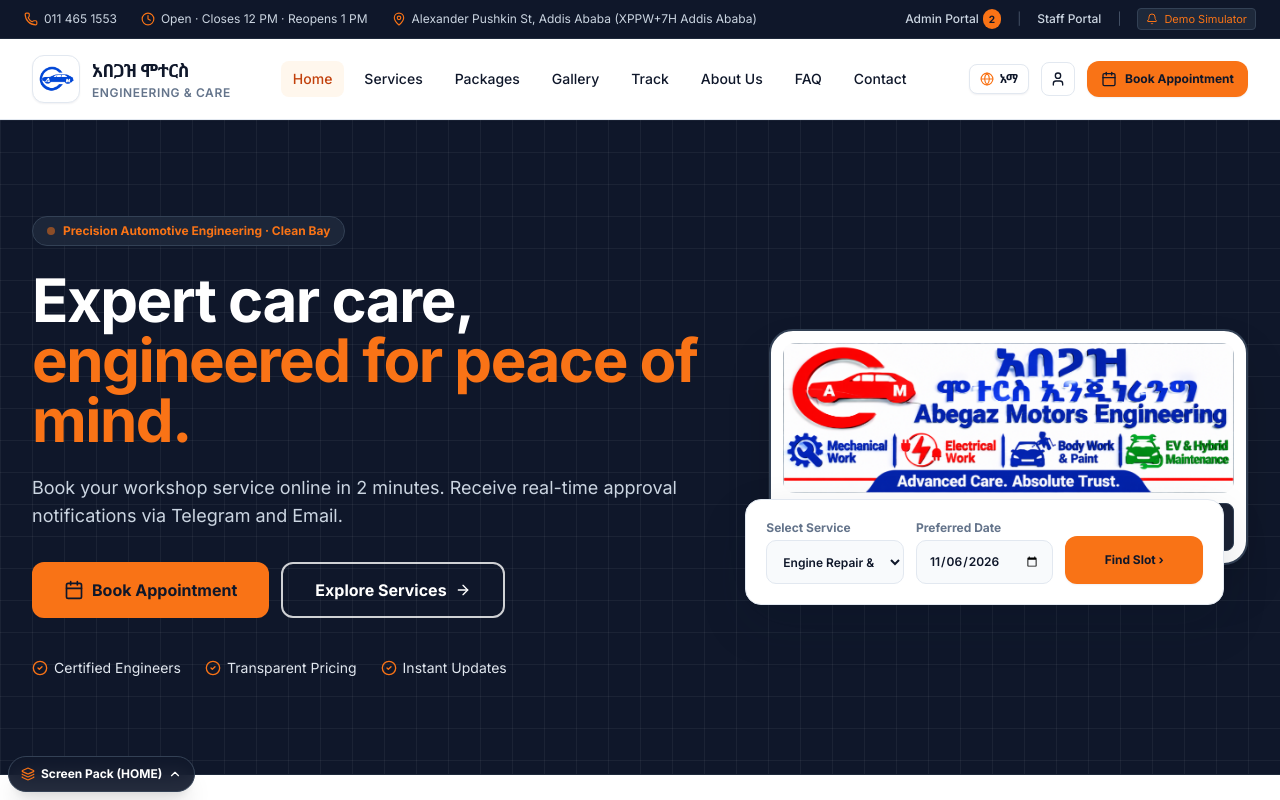
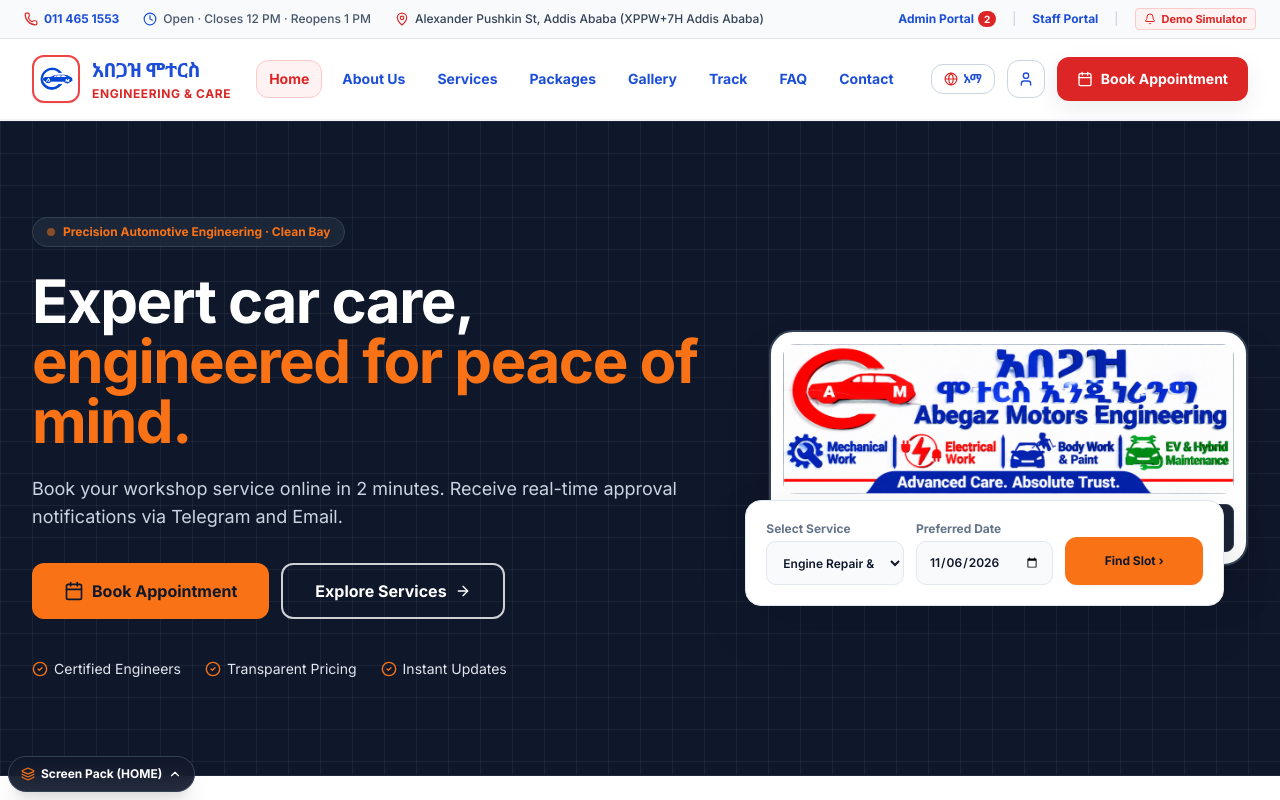
Before and after one commit to YonasGetaw/Abegaz-Moters-and-Enginnering, a React (Vite) app: page / in a window 1280 px wide. Shown: the top 800 px of the page. Built offline with nearby package versions, Linux system fonts and the light colour scheme.

Commit message:
feat: reorder navbar to Home -> About -> Services..., set white background with royal blue text and signboard red logo accents

```diff
--- a/src/components/layout/Header.tsx
+++ b/src/components/layout/Header.tsx
@@ -18,13 +18,14 @@ export const Header: React.FC = () => {
 
   const pendingCount = appointments.filter(a => a.status === 'pending').length;
 
+  // Exact Order: Home -> About -> Services -> Packages -> Gallery -> Track -> FAQ -> Contact
   const navLinks = [
     { id: 'home', labelAm: 'መነሻ', labelEn: 'Home' },
+    { id: 'about', labelAm: 'ስለ እኛ', labelEn: 'About Us' },
     { id: 'services', labelAm: 'አገልግሎቶች', labelEn: 'Services' },
     { id: 'packages', labelAm: 'ጥቅሎች', labelEn: 'Packages' },
     { id: 'gallery', labelAm: 'ጋለሪ', labelEn: 'Gallery' },
     { id: 'track', labelAm: 'ቀጠሮ መከታተያ', labelEn: 'Track' },
-    { id: 'about', labelAm: 'ስለ እኛ', labelEn: 'About Us' },
     { id: 'faq', labelAm: 'ጥያቄና መልስ', labelEn: 'FAQ' },
     { id: 'contact', labelAm: 'አድራሻ', labelEn: 'Contact' },
   ];
@@ -50,27 +51,27 @@ export const Header: React.FC = () => {
   };
 
   return (
-    <header className="sticky top-0 z-40 bg-white border-b border-line shadow-sm">
-      {/* Top Info Bar for PC only */}
-      <div className="hidden lg:block bg-navy text-slate-300 text-xs py-2 px-6 border-b border-slate-800">
-        <div className="max-w-7xl mx-auto flex justify-between items-center">
+    <header className="sticky top-0 z-40 bg-white border-b-2 border-slate-100 shadow-sm">
+      {/* 1. Top Info Bar - Clean Pure White with Red & Blue accents for maximum readability */}
+      <div className="hidden lg:block bg-slate-50 text-slate-700 text-xs py-2 px-6 border-b border-slate-200">
+        <div className="max-w-7xl mx-auto flex justify-between items-center font-medium">
           <div className="flex items-center gap-6">
-            <a href={`tel:${WORKSHOP_INFO.phoneRaw}`} className="flex items-center gap-1.5 hover:text-white transition-colors">
-              <Phone className="w-3.5 h-3.5 text-orange-signal" />
+            <a href={`tel:${WORKSHOP_INFO.phoneRaw}`} className="flex items-center gap-1.5 text-blue-700 hover:text-red-600 transition-colors font-bold">
+              <Phone className="w-3.5 h-3.5 text-red-600" />
               <span>{WORKSHOP_INFO.phone}</span>
             </a>
-            <span className="flex items-center gap-1.5 hover:text-white transition-colors">
-              <Clock className="w-3.5 h-3.5 text-orange-signal" />
+            <span className="flex items-center gap-1.5 text-slate-600">
+              <Clock className="w-3.5 h-3.5 text-blue-700" />
               <span>{locale === 'am' ? WORKSHOP_INFO.hoursScheduleAm : WORKSHOP_INFO.hoursScheduleEn}</span>
             </span>
             <a
               href={WORKSHOP_INFO.googleMapsUrl}
               target="_blank"
               rel="noreferrer"
-              className="flex items-center gap-1.5 hover:text-white transition-colors group"
+              className="flex items-center gap-1.5 text-slate-700 hover:text-blue-700 transition-colors group"
               title="Open Google Maps"
             >
-              <MapPin className="w-3.5 h-3.5 text-orange-signal group-hover:animate-bounce" />
+              <MapPin className="w-3.5 h-3.5 text-red-600 group-hover:animate-bounce" />
               <span>{locale === 'am' ? WORKSHOP_INFO.addressAm : WORKSHOP_INFO.addressEn} ({WORKSHOP_INFO.plusCode})</span>
             </a>
           </div>
@@ -78,65 +79,65 @@ export const Header: React.FC = () => {
           <div className="flex items-center gap-4">
             <button
               onClick={() => handleNavClick('admin')}
-              className={`hover:text-white font-medium flex items-center gap-1 ${currentView === 'admin' ? 'text-orange-signal' : ''}`}
+              className={`hover:text-red-600 font-bold transition-colors flex items-center gap-1 ${currentView === 'admin' ? 'text-red-600' : 'text-blue-700'}`}
             >
               <span>Admin Portal</span>
               {pendingCount > 0 && (
-                <span className="bg-orange-signal text-navy text-[10px] font-bold px-1.5 py-0.5 rounded-full">
+                <span className="bg-red-600 text-white text-[10px] font-black px-1.5 py-0.2 rounded-full">
                   {pendingCount}
                 </span>
               )}
             </button>
-            <span className="text-slate-600">|</span>
+            <span className="text-slate-300">|</span>
             <button
               onClick={() => handleNavClick('staff')}
-              className={`hover:text-white font-medium ${currentView === 'staff' ? 'text-orange-signal' : ''}`}
+              className={`hover:text-red-600 font-bold transition-colors ${currentView === 'staff' ? 'text-red-600' : 'text-blue-700'}`}
             >
               Staff Portal
             </button>
-            <span className="text-slate-600">|</span>
+            <span className="text-slate-300">|</span>
             {/* Live Notification Simulator Trigger */}
             <button
               onClick={toggleNotificationSimulator}
-              className="flex items-center gap-1.5 bg-slate-800 hover:bg-slate-700 text-orange-signal px-2 py-0.5 rounded text-[11px] border border-slate-700"
+              className="flex items-center gap-1.5 bg-red-50 hover:bg-red-100 text-red-600 px-2 py-0.5 rounded text-[11px] font-bold border border-red-200 transition-colors"
               title="Open Live Telegram & Email Simulator"
             >
-              <Bell className="w-3 h-3 animate-pulse" />
+              <Bell className="w-3 h-3 text-red-600 animate-pulse" />
               <span>Demo Simulator</span>
             </button>
           </div>
         </div>
       </div>
 
-      {/* Main Navigation Bar */}
-      <div className="max-w-7xl mx-auto px-4 sm:px-6 lg:px-8 h-18 lg:h-20 flex items-center justify-between">
-        {/* Brand Logo */}
+      {/* 2. Main Navigation Bar - Crisp Pure White Background with Bold Blue text and Red Logo accents */}
+      <div className="max-w-7xl mx-auto px-4 sm:px-6 lg:px-8 h-18 lg:h-20 flex items-center justify-between bg-white">
+
+        {/* Brand Logo & Name */}
         <div
           onClick={() => handleNavClick('home')}
           className="cursor-pointer flex items-center gap-3 select-none group"
         >
-          <div className="w-11 h-11 sm:w-12 sm:h-12 rounded-btn bg-white flex items-center justify-center p-1 shadow-sm border border-slate-200 group-hover:border-orange-signal transition-colors overflow-hidden">
+          <div className="w-11 h-11 sm:w-12 sm:h-12 rounded-xl bg-white flex items-center justify-center p-1 shadow-sm border-2 border-red-500 group-hover:border-blue-700 transition-colors overflow-hidden">
             <img
               src="/logo.png"
               alt="Abegaz Motors Logo"
               className="w-full h-full object-contain"
               onError={(e) => {
-                // Fallback to stylized mark if image fails
                 (e.target as HTMLElement).style.display = 'none';
               }}
             />
           </div>
           <div>
-            <div className="font-extrabold text-base sm:text-lg text-navy tracking-tight leading-none">
+            <div className="font-black text-lg sm:text-xl text-blue-700 tracking-tight leading-none group-hover:text-red-600 transition-colors">
               አበጋዝ ሞተርስ
             </div>
-            <div className="text-[10px] sm:text-xs font-semibold text-muted tracking-wider uppercase">
+            <div className="text-[10px] sm:text-xs font-bold text-red-600 tracking-wider uppercase mt-0.5">
               Engineering & Care
             </div>
           </div>
         </div>
 
-        {/* Desktop Nav Links */}
+        {/* Desktop Nav Links - Royal Blue Text, Crisp & Clear */}
         <nav className="hidden lg:flex items-center gap-1 xl:gap-2">
           {navLinks.map((link) => {
             const isActive = currentView === link.id;
@@ -144,10 +145,10 @@ export const Header: React.FC = () => {
               <button
                 key={link.id}
                 onClick={() => handleNavClick(link.id)}
-                className={`px-3 py-2 rounded-lg text-sm font-medium transition-all ${
+                className={`px-3 py-2 rounded-xl text-sm font-extrabold transition-all duration-200 ${
                   isActive
-                    ? 'text-orange-deep font-bold bg-orange-tint'
-                    : 'text-navy hover:text-orange-deep hover:bg-mist'
+                    ? 'text-red-600 bg-red-50 border border-red-200 shadow-2xs'
+                    : 'text-blue-700 hover:text-red-600 hover:bg-blue-50/60'
                 }`}
               >
                 {locale === 'am' ? link.labelAm : link.labelEn}
@@ -161,80 +162,80 @@ export const Header: React.FC = () => {
           {/* Language Switcher Pill */}
           <button
             onClick={() => setLocale(locale === 'am' ? 'en' : 'am')}
-            className="flex items-center gap-1.5 px-2.5 py-1.5 rounded-lg border border-line hover:border-muted text-xs font-bold text-navy bg-white transition-all shadow-sm"
+            className="flex items-center gap-1.5 px-3 py-1.5 rounded-xl border border-slate-300 hover:border-red-500 text-xs font-black text-blue-700 bg-white hover:text-red-600 transition-all shadow-2xs"
             title="ቋንቋ ይቀይሩ / Switch Language"
           >
-            <Globe className="w-3.5 h-3.5 text-orange-signal" />
+            <Globe className="w-3.5 h-3.5 text-red-600" />
             <span>{locale === 'am' ? 'EN' : 'አማ'}</span>
           </button>
 
           {/* Account Icon */}
           <button
             onClick={() => handleNavClick('account')}
-            className={`p-2 rounded-lg border border-line hover:bg-mist text-navy transition-all ${currentView === 'account' ? 'bg-orange-tint border-orange-signal text-orange-deep' : ''}`}
+            className={`p-2.5 rounded-xl border border-slate-300 hover:border-red-500 hover:bg-red-50 text-blue-700 hover:text-red-600 transition-all shadow-2xs ${
+              currentView === 'account' ? 'bg-red-50 border-red-500 text-red-600' : ''
+            }`}
             title="የደንበኛ መለያ / Customer Account"
           >
             <UserIcon className="w-4 h-4" />
           </button>
 
-          {/* Book Appointment CTA Button */}
-          <Button
-            size="sm"
-            variant="primary"
+          {/* Book Appointment CTA Button - Vivid Signboard Red for High Visibility */}
+          <button
             onClick={() => handleNavClick('book')}
-            className="hidden sm:inline-flex items-center gap-2 shadow-sm"
+            className="hidden sm:inline-flex items-center gap-2 h-11 px-5 rounded-xl bg-red-600 hover:bg-red-700 text-white font-black text-sm shadow-md hover:shadow-lg transition-all active:scale-98"
           >
-            <Calendar className="w-4 h-4" />
+            <Calendar className="w-4 h-4 text-white" />
             <span>{locale === 'am' ? 'ቀጠሮ ይያዙ' : 'Book Appointment'}</span>
-          </Button>
+          </button>
 
           {/* Mobile Hamburger Button */}
           <button
             onClick={() => setMobileMenuOpen(!mobileMenuOpen)}
-            className="lg:hidden p-2 rounded-lg text-navy hover:bg-mist border border-line"
+            className="lg:hidden p-2 rounded-xl text-blue-700 hover:text-red-600 hover:bg-blue-50 border border-slate-300"
             aria-label="Menu"
           >
-            {mobileMenuOpen ? <X className="w-6 h-6" /> : <Menu className="w-6 h-6" />}
+            {mobileMenuOpen ? <X className="w-6 h-6 text-red-600" /> : <Menu className="w-6 h-6" />}
           </button>
         </div>
       </div>
 
       {/* Mobile Full-Screen Menu Drawer */}
       {mobileMenuOpen && (
-        <div className="lg:hidden fixed inset-0 top-18 bg-white z-50 flex flex-col p-6 overflow-y-auto animate-fade-in border-t border-line">
+        <div className="lg:hidden fixed inset-0 top-18 bg-white z-50 flex flex-col p-6 overflow-y-auto animate-fade-in border-t border-slate-200">
           <div className="flex flex-col gap-2">
             {navLinks.map((link) => (
               <button
                 key={link.id}
                 onClick={() => handleNavClick(link.id)}
-                className={`h-14 px-4 rounded-btn flex items-center justify-between text-base font-semibold border ${
+                className={`h-14 px-4 rounded-xl flex items-center justify-between text-base font-extrabold border transition-all ${
                   currentView === link.id
-                    ? 'bg-orange-tint text-orange-deep border-orange-200'
-                    : 'bg-white text-navy border-line hover:bg-mist'
+                    ? 'bg-red-50 text-red-600 border-red-300 shadow-xs'
+                    : 'bg-white text-blue-700 border-slate-200 hover:bg-blue-50'
                 }`}
               >
                 <span>{locale === 'am' ? link.labelAm : link.labelEn}</span>
-                <span className="text-muted text-sm">›</span>
+                <span className="text-red-500 text-lg">›</span>
               </button>
             ))}
           </div>
 
-          <div className="mt-6 pt-6 border-t border-line space-y-3">
+          <div className="mt-6 pt-6 border-t border-slate-200 space-y-3">
             <button
               onClick={() => handleNavClick('account')}
-              className="w-full h-12 rounded-btn bg-mist border border-line text-navy font-semibold flex items-center justify-center gap-2"
+              className="w-full h-12 rounded-xl bg-blue-50 border border-blue-200 text-blue-700 font-bold flex items-center justify-center gap-2 hover:bg-blue-100 transition-colors"
             >
-              <UserIcon className="w-4 h-4 text-orange-signal" />
+              <UserIcon className="w-4 h-4 text-red-600" />
               <span>{locale === 'am' ? 'የኔ ቀጠሮዎች / መለያ' : 'My Account & Bookings'}</span>
             </button>
 
             <button
               onClick={() => handleNavClick('admin')}
-              className="w-full h-12 rounded-btn bg-slate-900 text-white font-semibold flex items-center justify-center gap-2"
+              className="w-full h-12 rounded-xl bg-slate-900 text-white font-bold flex items-center justify-center gap-2 hover:bg-slate-800 transition-colors"
             >
               <span>Admin Dashboard</span>
               {pendingCount > 0 && (
-                <span className="bg-orange-signal text-navy text-xs px-2 py-0.5 rounded-full font-bold">
+                <span className="bg-red-600 text-white text-xs px-2 py-0.5 rounded-full font-black">
                   {pendingCount}
                 </span>
               )}
@@ -242,21 +243,18 @@ export const Header: React.FC = () => {
 
             <button
               onClick={() => handleNavClick('staff')}
-              className="w-full h-12 rounded-btn bg-slate-800 text-slate-200 font-semibold flex items-center justify-center gap-2"
+              className="w-full h-12 rounded-xl bg-slate-800 text-slate-200 font-bold flex items-center justify-center gap-2 hover:bg-slate-700 transition-colors"
             >
               <span>Staff Workshop Portal</span>
             </button>
 
-            <Button
-              fullWidth
-              variant="primary"
-              size="lg"
+            <button
               onClick={() => handleNavClick('book')}
-              className="mt-2"
+              className="w-full h-13 rounded-xl bg-red-600 hover:bg-red-700 text-white font-black text-base shadow-md flex items-center justify-center gap-2 mt-2"
             >
-              <Calendar className="w-5 h-5 mr-2" />
+              <Calendar className="w-5 h-5 text-white" />
               <span>{locale === 'am' ? 'ቀጠሮ ይያዙ' : 'Book Appointment'}</span>
-            </Button>
+            </button>
           </div>
         </div>
       )}
```
